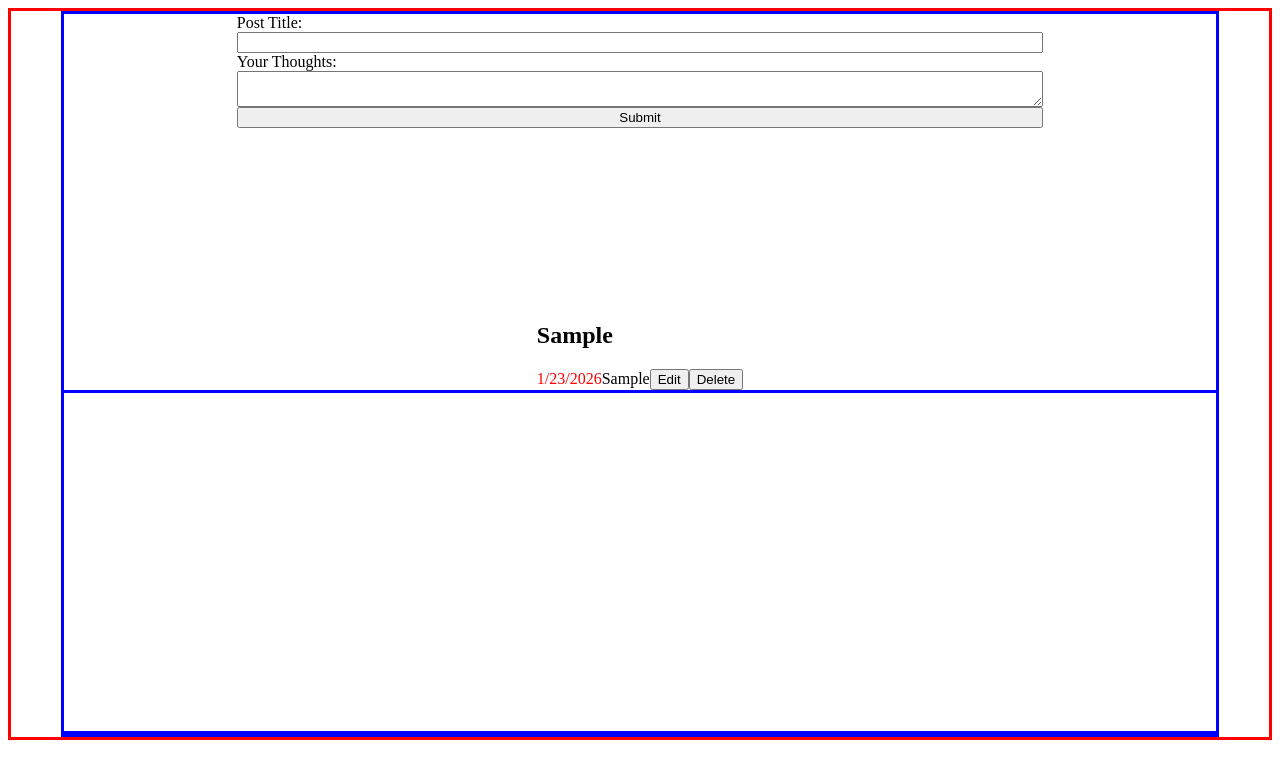
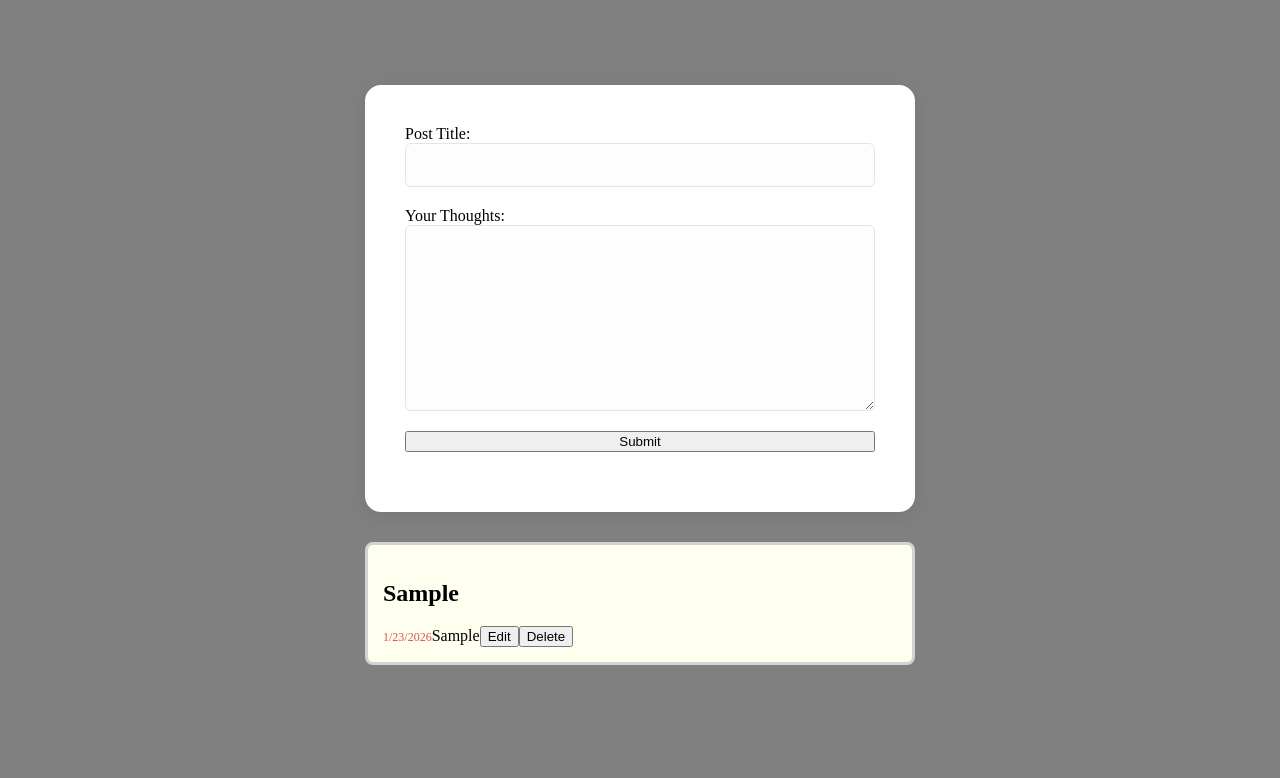
Before and after one commit to elysewelsh/sba5, a plain HTML site: page index.html in a window 1280 px wide. Both pictures are taken after typing "Sample", "Sample" into the empty fields and a click on the button "Submit". Drawn offline with Linux system fonts and the light colour scheme.

Commit message:
some CSS added. 1hr.

```diff
--- a/styles.css
+++ b/styles.css
@@ -1,30 +1,57 @@
 body {
+    min-height: 100vh;
+    margin: 0;
     display: flex;
     flex-direction: column;
     justify-content: center;
     align-items: center;
-    border: 3px solid red;
+    background: grey;
 }
 
 main {
-    height: 90vh;
-    width: 90vw;
-    display: flex;
-    flex-direction: column;
-    justify-content: center;
-    align-items: center;
-    border: 3px solid blue;
+    width: 100%;
+    max-width: 550px;
+    padding: 20px;
 }
 #postForm {
-    width: 70%;
-    height: 85%;
+    background: white;
+    padding: 40px;
+    border-radius: 16px;
+    box-shadow: 0 4px 20px rgba(0,0,0,0.08)
 }
 
 .form-group {
     display: flex;
     flex-direction: column;
+    margin-bottom: 20px;
+}
+textarea{
+    height: 20vh;
+}
+
+textarea, input {
+    padding: 12px;
+    border: 1px solid #DFE6E9;
+    border-radius: 6px;
+    background: #fdfdfd;
+    font-size: 1rem;
 }
 
 span {
-    color: red;
+    color: #d9534f;
+    font-size: 0.75rem;
 }
+
+section {
+    width: 100%;
+    margin-top: 30px;
+}
+
+#archiveDisplay div {
+    background: ivory;
+    padding: 15px;
+    margin-bottom: 10px;
+    border-radius: 8px;
+    border: 1px;
+    border: solid lightgrey;
+}
```
Also changed, not shown: index.html (indentation only).
